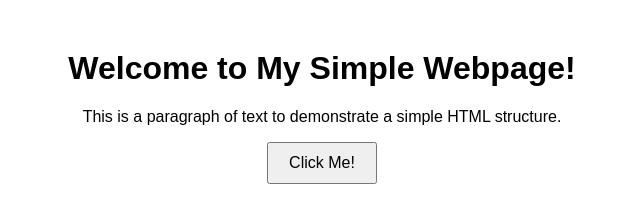
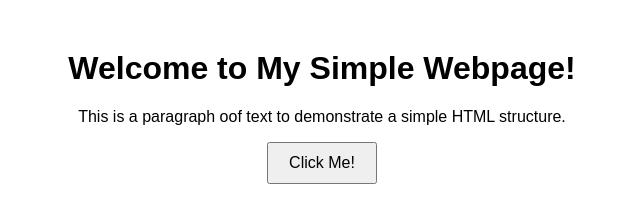
Before and after one commit to mirsmi/fillerdepot-git-test, a plain HTML site: page index.html in a window 1280 px wide. Shown: the full height of the page, 318-958 px from the left. Drawn offline with Linux system fonts and the light colour scheme.

Commit message:
Update index.html

```diff
--- a/index.html
+++ b/index.html
@@ -14,13 +14,14 @@
             padding: 10px 20px;
             font-size: 16px;
             cursor: pointer;
+
         }
     </style>
 </head>
 <body>
 
     <h1>Welcome to My Simple Webpage!</h1>
-    <p>This is a paragraph of text to demonstrate a simple HTML structure.</p>
+    <p>This is a paragraph  oof text to demonstrate a simple HTML structure.</p>
 
     <button onclick="alert('Hello! You clicked the button!')">Click Me!</button>
 
```
